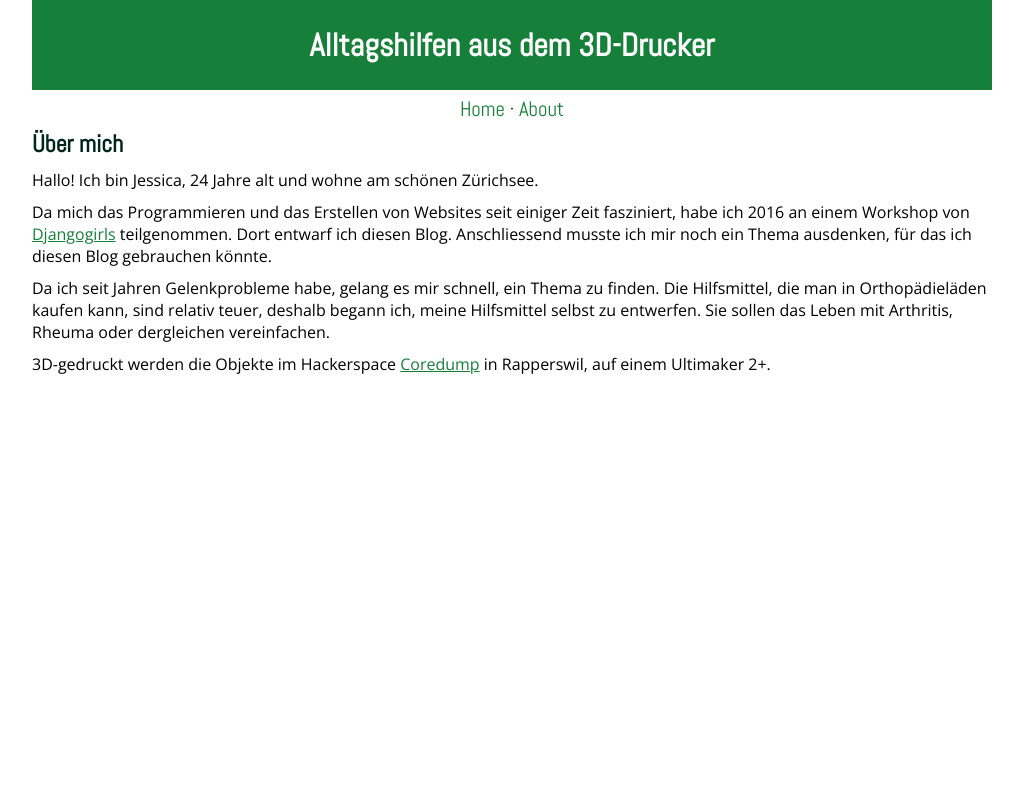
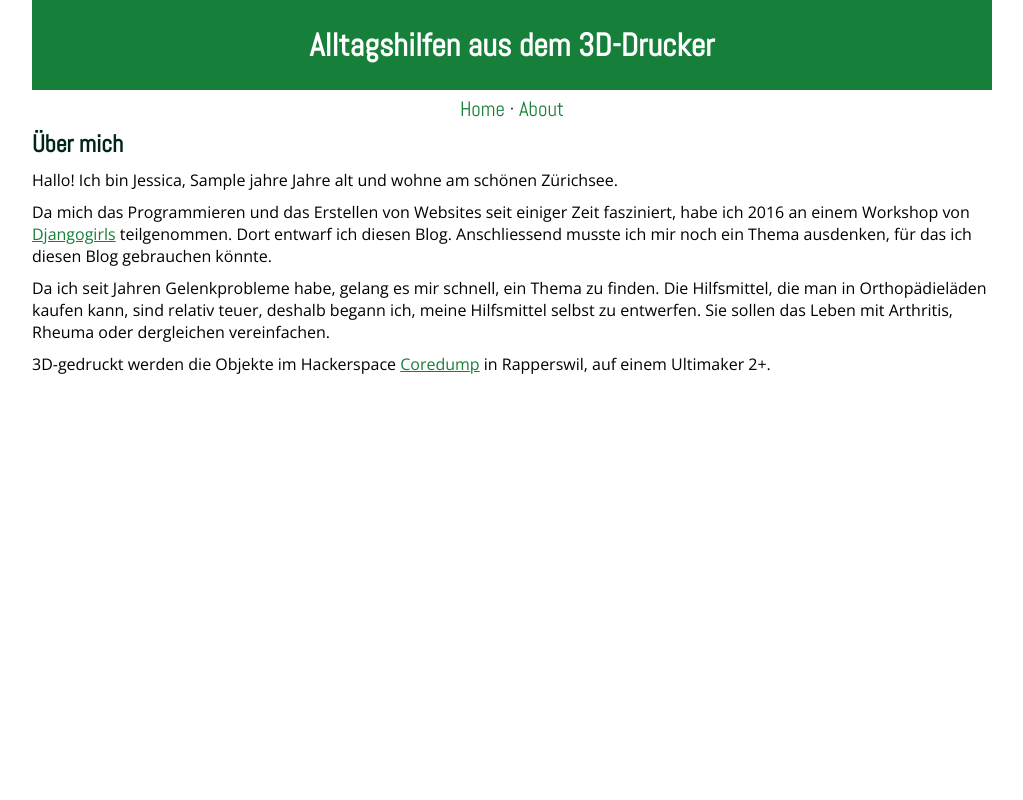
Before and after one commit to jbrgn/djangogirls, a Django app: template blog/templates/blog/about.html in a window 1280 px wide. Shown: the whole page, without its empty margins (128-1151 px from the left). Run offline with Django 3.2, Linux system fonts and the light colour scheme; the template is opened without the code that fills it: most values are stand-ins (such as "Sample title", 1, 10 or a date in 2020).

Commit message:
alter automatisch berechnen

```diff
--- a/blog/templates/blog/about.html
+++ b/blog/templates/blog/about.html
@@ -4,7 +4,7 @@
     <h2>Über mich</h2>
 
     <p>
-        Hallo! Ich bin Jessica, 24 Jahre alt und wohne am schönen Zürichsee.
+    Hallo! Ich bin Jessica, {{ jahre }} Jahre alt und wohne am schönen Zürichsee.
     </p>
 
     <p>
--- a/blog/views.py
+++ b/blog/views.py
@@ -1,6 +1,7 @@
 from django.shortcuts import render
 from django.utils import timezone
 from .models import Thing
+from datetime import date
 
 # Create your views here.
 
@@ -13,4 +14,7 @@ def thing_detail(request, thing_id):
     return render(request, 'blog/thing_detail.html', {'thing': thing})
 
 def about(request):
-    return render(request, 'blog/about.html')
+    geburtstag = date(1991,11,28)
+    alter = date.today() - geburtstag
+    jahre = int(alter.days//365.25)
+    return render(request, 'blog/about.html', {'jahre': jahre})
```
